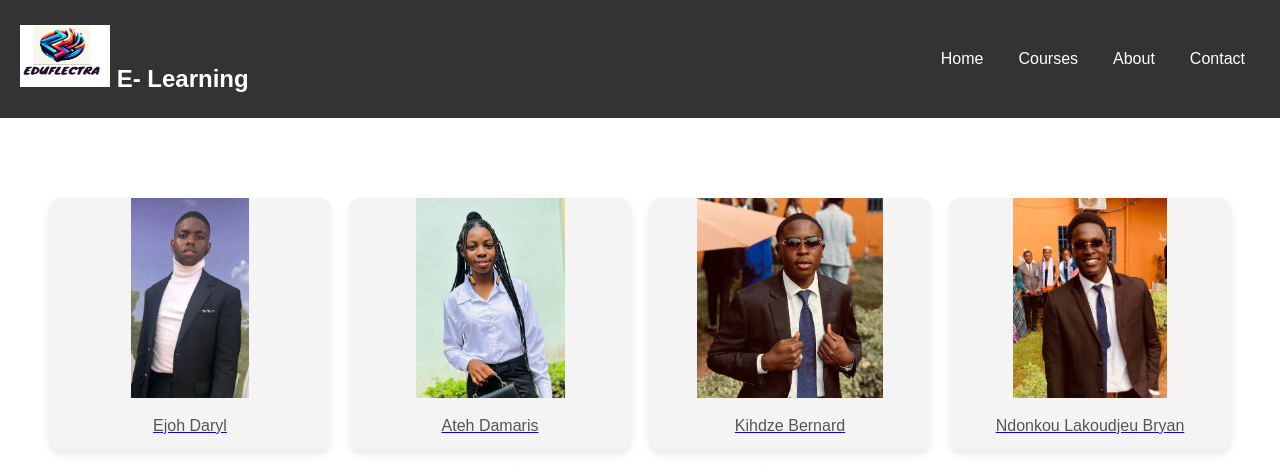
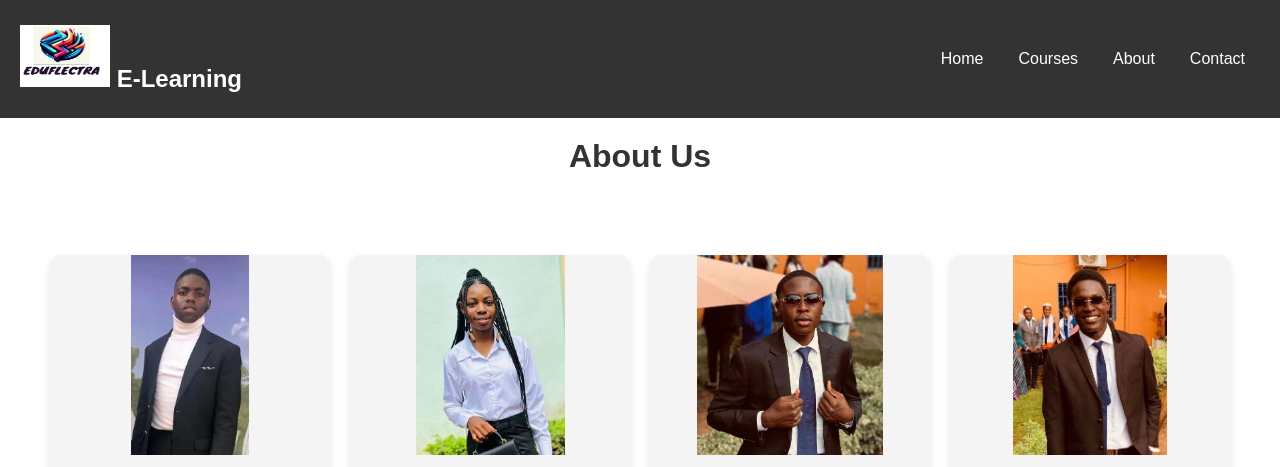
Before and after one commit to ProDaryl/Elearning-website, a Django app: template templates/about.html in a window 1280 px wide. Shown: the top 467 px of the page. Run offline with Django 5.2, Linux system fonts and the light colour scheme; the template is opened without the code that fills it, so the values that code supplies are empty; parts of the project's set-up code (start-up, migrations or seed data) failed here and were passed over; some libraries are stand-ins or nearby versions.

Commit message:
frontend update

```diff
--- a/templates/about.html
+++ b/templates/about.html
@@ -1,12 +1,11 @@
 {% load static %}
-
 <!DOCTYPE html>
 <html lang="en">
 
 <head>
   <meta charset="UTF-8" />
   <meta name="viewport" content="width=device-width, initial-scale=1.0" />
-  <title>About - Elearning Website</title>
+  <title>About - E-Learning Website</title>
   <link rel="stylesheet" href="{% static 'styles/style1.css' %}" />
   <link rel="stylesheet" href="https://cdnjs.cloudflare.com/ajax/libs/font-awesome/6.6.0/css/all.min.css" />
   <style>
@@ -18,9 +17,9 @@
     }
 
     .col-md-3 {
-      flex: 1 1 calc(25% - 20px); /* Adjust width for 4 columns */
+      flex: 1 1 calc(25% - 20px);
       margin: 10px;
-      max-width: calc(25% - 20px); /* Adjust width for space between cards */
+      max-width: calc(25% - 20px);
     }
 
     .card {
@@ -38,7 +37,7 @@
     .card-img-top {
       width: 100%;
       height: 200px;
-      object-fit: contain; /* Ensuring that the whole image is visible */
+      object-fit: contain;
     }
 
     .card-body {
@@ -48,8 +47,11 @@
     .card-text {
       margin: 0;
       color: #555;
+      text-align: center;
+      font-weight: bold;
+
       text-decoration: none;
-      text-align: center;
+
     }
 
     .title-section {
@@ -60,6 +62,7 @@
     .title-section h2 {
       font-size: 2.5em;
       color: #333;
+      font-weight: bold;
     }
 
     .title-section p {
@@ -67,6 +70,14 @@
       color: #666;
       max-width: 800px;
       margin: 10px auto;
+    }
+
+    .about-title {
+      text-align: center;
+      font-size: 2em;
+      font-weight: bold;
+      margin-top: 20px;
+      color: #333;
     }
   </style>
 </head>
@@ -76,7 +87,7 @@
     <nav>
       <div class="logo">
         <img style="height: 62px; width: 90px;" src="{% static 'images/logo1.jpg' %}" alt="logo">
-        E- <span>Learning</span>
+        E-<span>Learning</span>
       </div>
       <ul>
         <li><a href="{% url 'index' %}">Home</a></li>
@@ -92,6 +103,8 @@
     </nav>
   </div>
 
+  <div class="about-title">About Us</div>
+
   <section class="main-section">
     <div class="row">
       <!-- Card 1 -->
@@ -100,7 +113,7 @@
           <div class="card">
             <img class="card-img-top" src="{% static 'images/darly.jpg' %}" alt="darly">
             <div class="card-body">
-              <p class="card-text">Ejoh Daryl</p>
+              <p class="card-text">Ejoh Daryl. The Project Manager and Deployment</p>
             </div>
           </div>
         </a>
@@ -111,7 +124,7 @@
           <div class="card">
             <img class="card-img-top" src="{% static 'images/ateh.jpg' %}" alt="ateh">
             <div class="card-body">
-              <p class="card-text">Ateh Damaris</p>
+              <p class="card-text">Ateh Damaris. The Frontend Developer</p>
             </div>
           </div>
         </a>
@@ -122,7 +135,7 @@
           <div class="card">
             <img class="card-img-top" src="{% static 'images/ben.jpg' %}" alt="ben">
             <div class="card-body">
-              <p class="card-text">Kihdze Bernard </p>
+              <p class="card-text">Kihdze Bernard. The Backend Developer</p>
             </div>
           </div>
         </a>
@@ -133,7 +146,7 @@
           <div class="card">
             <img class="card-img-top" src="{% static 'images/bryan.jpg' %}" alt="bryan">
             <div class="card-body">
-              <p class="card-text">Ndonkou Lakoudjeu Bryan</p>
+              <p class="card-text">Ndonkou Lakoudjeu Bryan. The Documentation</p>
             </div>
           </div>
         </a>
@@ -144,7 +157,7 @@
           <div class="card">
             <img class="card-img-top" src="{% static 'images/ndi.jpg' %}" alt="ndi">
             <div class="card-body">
-              <p class="card-text">Description for Image 5.</p>
+              <p class="card-text">Ndi Che Atia. The Multi-media developer</p>
             </div>
           </div>
         </a>
@@ -153,9 +166,9 @@
       <div class="col-md-3">
         <a href="#">
           <div class="card">
-            <img class="card-img-top" src="{% static 'images/image6.jpg' %}" alt="Image 6">
+            <img class="card-img-top" src="{% static 'images/ankiambom.jpg' %}" alt="Image 6">
             <div class="card-body">
-              <p class="card-text">Description for Image 6.</p>
+              <p class="card-text">Ankiambom Richcal Chai. The Advisor</p>
             </div>
           </div>
         </a>
@@ -166,7 +179,7 @@
           <div class="card">
             <img class="card-img-top" src="{% static 'images/image7.jpg' %}" alt="Image 7">
             <div class="card-body">
-              <p class="card-text">Description for Image 7.</p>
+              <p class="card-text">Momye Poutong Allan. The Vice-leader, Light and Dark mode</p>
             </div>
           </div>
         </a>
@@ -176,7 +189,7 @@
   </section>
 
   <section class="title-section">
-    <h2>E - Learning</h2>
+    <h2>E-Learning</h2>
     <p>Education is the key to unlocking the world, a passport to freedom. It empowers individuals with the knowledge and skills necessary to navigate and transform the world. Through continuous learning, we not only enhance our abilities but also open doors to new opportunities and innovative solutions to global challenges.</p>
   </section>
 
@@ -187,7 +200,7 @@
     </div>
   </footer>
 
-  <script src="script.js"></script>
+  <script src="{% static 'scripts/script.js' %}"></script>
 </body>
 
 </html>
--- a/templates/index.html
+++ b/templates/index.html
@@ -84,7 +84,7 @@
   <!-- This section contains the various services and about -->
   <section class="main-section">
     <div class="main">
-      <img src="{% static 'images/background3 (1).jpg' %}" alt="">
+      <img  style="height: 500px; width: 500px" src="{% static 'images/bryan.jpg' %}" alt="">
       <div class="about-text">
         <h2>Our Lecturers</h2>
         <h5>Flexible Learning <span>& Certified Instructors</span></h5>
```
Also changed, not shown: templates/contact.html (+65 -3 lines), static/images/ankiambom.jpg (added), static/images/background3 (1).jpg (deleted), static/images/professoe2.jpeg (deleted), static/images/professor.jpg (deleted), static/images/professor3.jpg (deleted), static/images/professor4.jpg (deleted), static/images/proffessor5.png (deleted), static/images/proffessor6.jpg (deleted).
